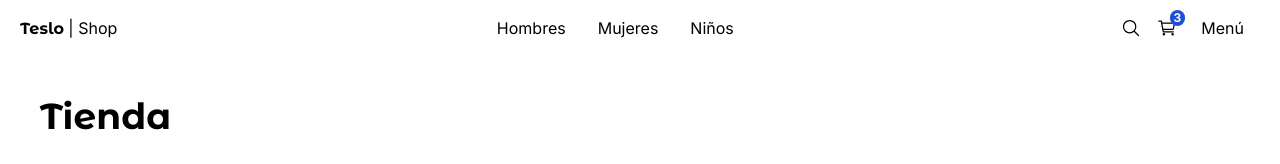
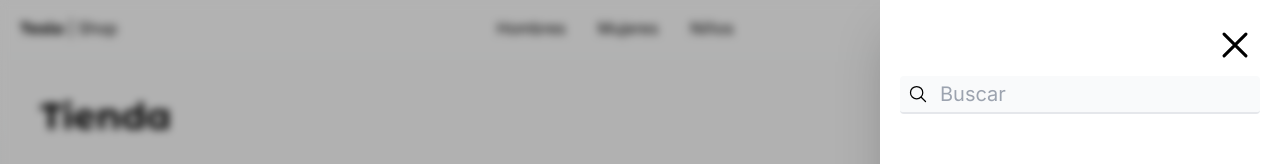
Before and after one commit to Newflaree/next-app_teslo-shop, a Next.js app: page / in a window 1280 px wide. Shown: the top 164 px of the page. Built offline with nearby package versions, Linux system fonts and the light colour scheme.

Commit message:
Menú lateral - Primera parte

```diff
--- a/src/app/(shop)/layout.tsx
+++ b/src/app/(shop)/layout.tsx
@@ -1,5 +1,8 @@
 // Components
-import { TopMenu } from '@/components';
+import {
+  Sidebar,
+  TopMenu
+} from '@/components';
 
 export default function ShopLayout({
   children
@@ -9,6 +12,7 @@ export default function ShopLayout({
   return (
     <div className='min-h-screen'>
       <TopMenu />
+      <Sidebar />
 
       <div className='px-10'>
         { children }
--- a/src/components/ui/index.ts
+++ b/src/components/ui/index.ts
@@ -1,3 +1,4 @@
 export * from './not-found';
+export * from './sidebar';
 export * from './title';
 export * from './top-menu';
--- /dev/null
+++ b/src/components/ui/sidebar/Sidebar.tsx
@@ -0,0 +1,91 @@
+'use client';
+import {
+  IoCloseOutline,
+  IoSearchOutline
+} from 'react-icons/io5';
+
+export const Sidebar = () => {
+  return (
+    <div>
+      {/* Background */}
+      <div
+        className={`
+          fixed
+          top-0
+          left-0
+          w-screen
+          h-screen
+          z-10
+          bg-black
+          opacity-30
+        `}
+      />
+
+      {/* Blur */}
+      <div
+        className={`
+          fade-in
+          fixed
+          top-0
+          left-0
+          w-screen
+          h-screen
+          z-10
+          backdrop-filter
+          backdrop-blur-sm
+        `}
+      />
+
+      {/* Sidemenu */}
+      <nav
+        className={`
+          fixed
+          p-5
+          right-0
+          top-0
+          w-[400px]
+          h-screen
+          bg-white
+          z-20
+          shadow-2xl
+          transform
+          transition-all
+          duration-300
+        `}
+      >
+        <IoCloseOutline
+          size={ 50 }
+          className='absolute top-5 right-5 cursor-pointer'
+          onClick={ () => console.log( 'click' ) }
+        />
+
+        <div className='relative mt-14'>
+          <IoSearchOutline
+            size={ 20 }
+            className='absolute top-2 left-2'
+          />
+
+          <input
+            type='text'
+            placeholder='Buscar'
+            className={`
+              w-full
+              bg-gray-50
+              rounded
+              pl-10
+              py-1
+              pr-10
+              border-b-2
+              text-xl
+              border-gray-200
+              focus:outline-none
+              focus:border-blue-500
+              transition-all
+            `}
+          />
+        </div>
+      </nav>
+
+    </div>
+  );
+}
--- /dev/null
+++ b/src/components/ui/sidebar/index.ts
@@ -0,0 +1 @@
+export * from './Sidebar';
```
